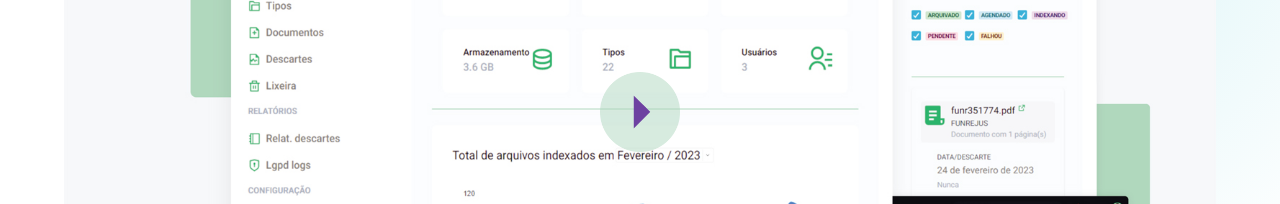
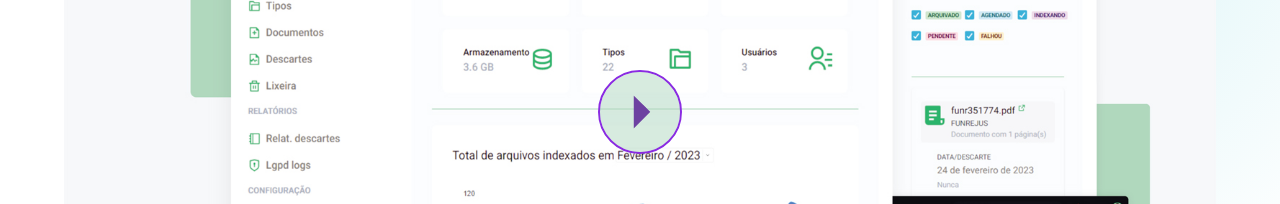
Before and after one commit to wesdra/site-indexadoc, a Next.js app: page / in a window 1280 px wide. In both pictures the pointer is over the button 640 px from the left and 927 px from the top of the page. Shown: the part 815-1019 px from the top of the page. Built offline with nearby package versions, Linux system fonts and the light colour scheme.

Commit message:
change css buttons

```diff
--- a/styles/Modal.module.css
+++ b/styles/Modal.module.css
@@ -105,3 +105,7 @@
   transform: translate(-50%,-50%);
 
 }
+.btnControlModal:hover {
+  border: solid 2px blueviolet;
+  border-radius: 100%;
+}
--- a/styles/Video.module.css
+++ b/styles/Video.module.css
@@ -17,6 +17,10 @@
   transform: translate(-50%,-50%);
 
 }
+.btnControlPlay:hover {
+  border: solid 2px #fff;
+  border-radius: 100%;
+}
 .btnControlPause {
   background: transparent;
   border: none;
```
